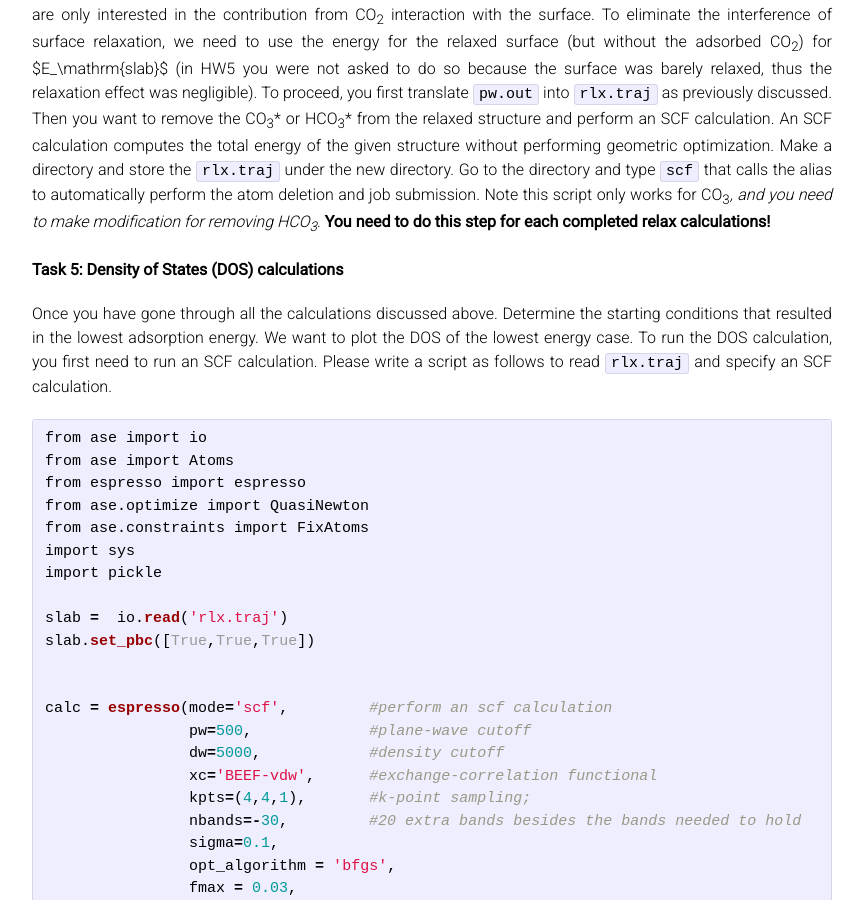
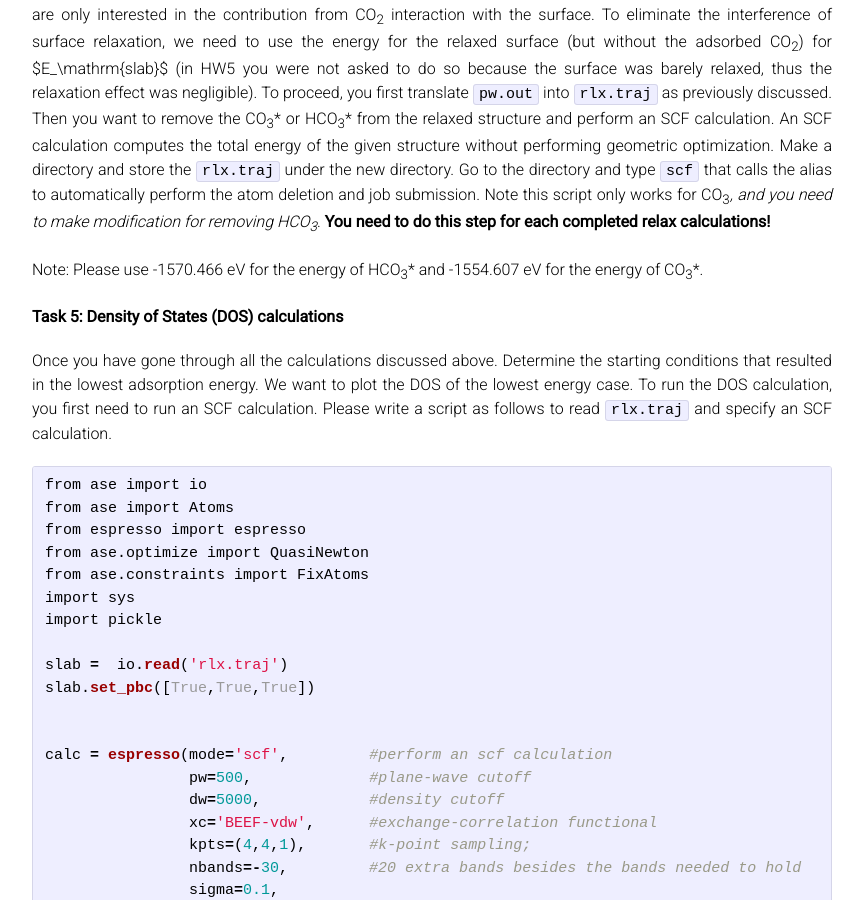
Before and after one commit to UPennCBE544/2023.github.io, a Jekyll site: the page built from ProjectDescription.md, in a window 1280 px wide and 900 px high, scrolled down 8834 px. Shown: the whole window, without its empty margins (208-1073 px from the left). Built offline with Jekyll 4.4.1, drawn with Linux system fonts in a browser that asks for light colours; formulas are drawn with MathJax 3; our own code applies the rules of GitHub Pages for plain Markdown files.

Commit message:
Update ProjectDescription.md

```diff
--- a/ProjectDescription.md
+++ b/ProjectDescription.md
@@ -167,6 +167,8 @@ $$
 
 The calculated adsorption energy is a result of both CO<sub>2</sub> interaction with a surface AND surface relaxation. But we are only interested in the contribution from CO<sub>2</sub> interaction with the surface. To eliminate the interference of surface relaxation, we need to use the energy for the relaxed surface (but without the adsorbed CO<sub>2</sub>) for $E_\mathrm{slab}$ (in HW5 you were not asked to do so because the surface was barely relaxed, thus the relaxation effect was negligible). To proceed, you first translate `pw.out` into `rlx.traj` as previously discussed. Then you want to remove the CO<sub>3</sub>* or HCO<sub>3</sub>* from the relaxed structure and perform an SCF calculation. An SCF calculation computes the total energy of the given structure without performing geometric optimization. Make a directory and store the `rlx.traj` under the new directory. Go to the directory and type `scf` that calls the alias to automatically perform the atom deletion and job submission. Note this script only works for CO<sub>3</sub>*, and you need to make modification for removing HCO<sub>3</sub>*.  **You need to do this step for each completed relax calculations!**
 
+Note: Please use -1570.466 eV for the energy of HCO<sub>3</sub>* and -1554.607 eV for the energy of CO<sub>3</sub>*.
+
 **Task 5: Density of States (DOS) calculations**
 
 Once you have gone through all the calculations discussed above. Determine the starting conditions that resulted in the lowest adsorption energy. We want to plot the DOS of the lowest energy case. To run the DOS calculation, you first need to run an SCF calculation. Please write a script as follows to read `rlx.traj` and specify an SCF calculation.
```
